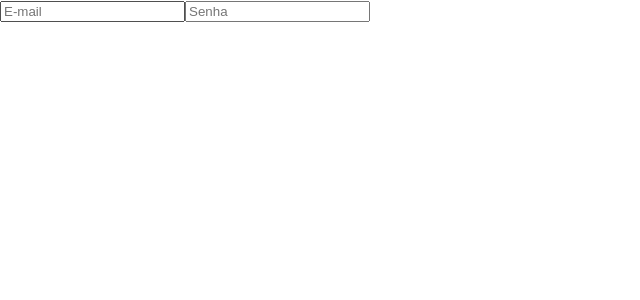
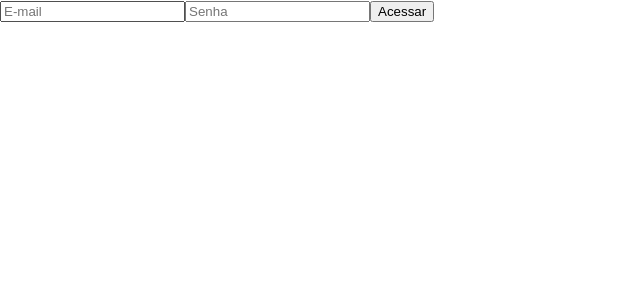
Before and after one commit to Thiaracosta/easy-inv, a React (Create React App) app: page / in a window 1280 px wide. Shown: the top 300 px of the page, without its empty margins (0-640 px from the left). Built offline with nearby package versions, Linux system fonts and the light colour scheme.

Commit message:
feat: criação do button de acesso - Login.js

```diff
--- a/src/pages/Login.js
+++ b/src/pages/Login.js
@@ -34,6 +34,13 @@ function Login() {
         required
       />
       </label>
+      <button
+        type="button"
+        /* disabled={}
+        onClick={} */
+        >
+          Acessar
+        </button>
     </div>
   );
 }
```
